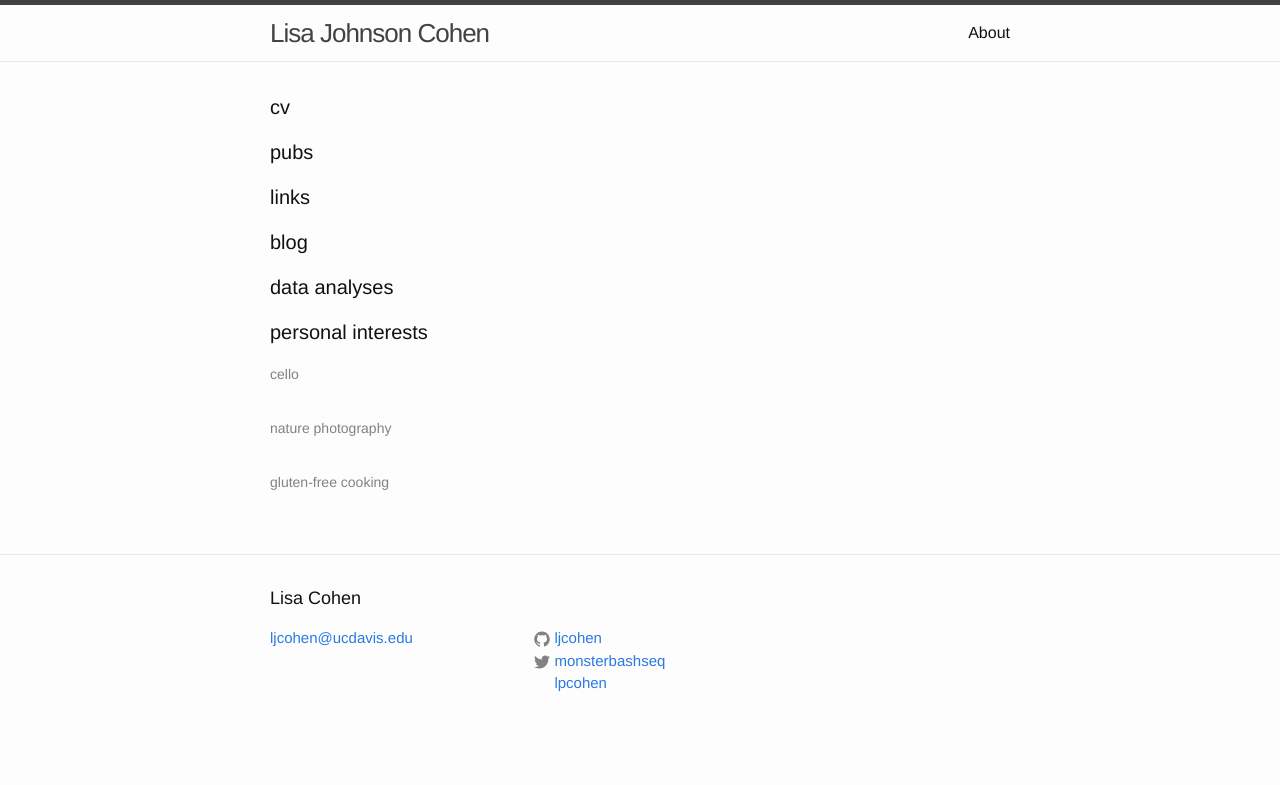
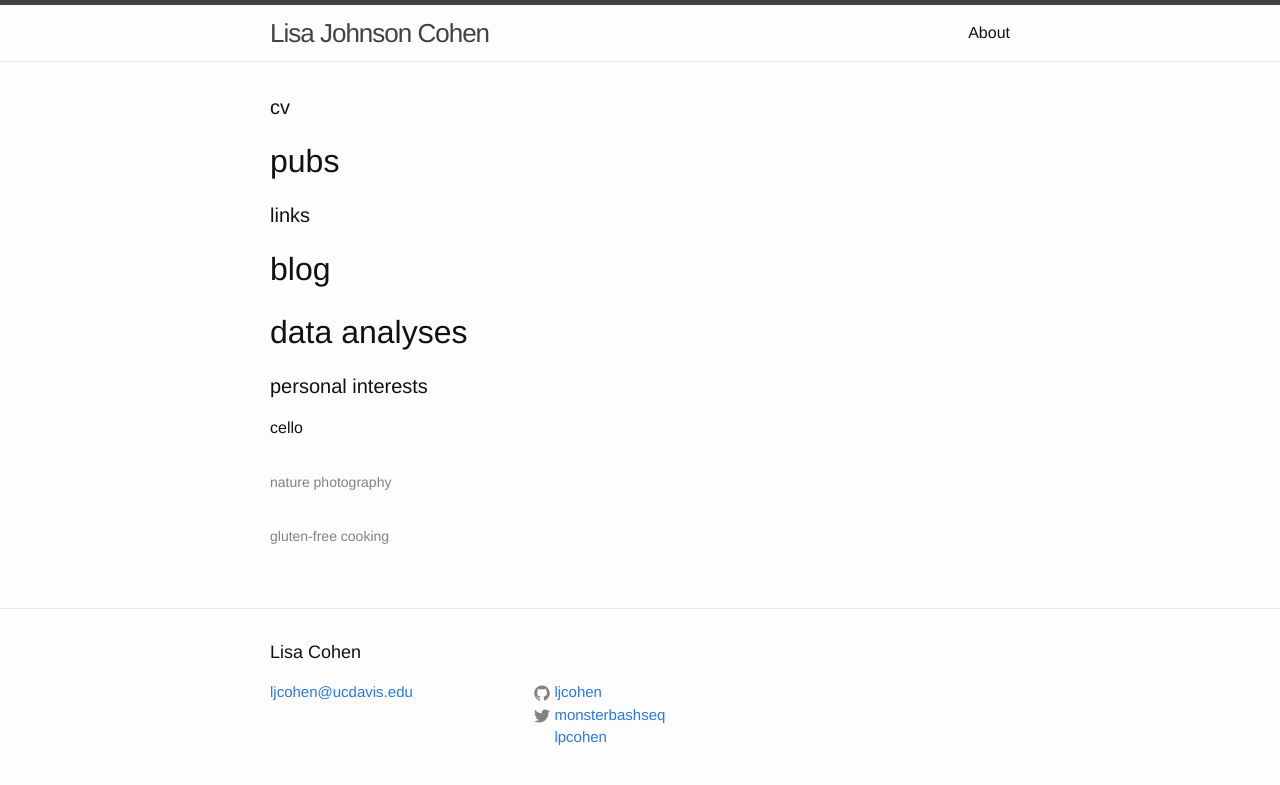
Before and after one commit to johnsolk/ljcohen.github.io_old, a Jekyll site: the page index.html, which Jekyll copies as it is, in a window 1280 px wide. Shown: the top 785 px of the page. Built offline with Jekyll 4.4.1, drawn with Linux system fonts in a browser that asks for light colours.

Commit message:
changed link syntax

```diff
--- a/index.html
+++ b/index.html
@@ -57,14 +57,14 @@
         <div class="home">
 
   <h1 class="page-heading">cv</h1>
-  <h1 class="page-heading" href="https://scholar.google.com/citations?user=o556TggAAAAJ&hl=en">pubs</a></h1>
+  <h1 class="page-link" href="https://scholar.google.com/citations?user=o556TggAAAAJ&hl=en">pubs</a></h1>
   <h1 class="page-heading">links</h1>
-  <h1 class="page-heading" href="https://monsterbashseq.wordpress.com/">blog</a></h1>
-  <h1 class="page-heading" href="/analyses/index.html">data analyses</a></h1>
+  <h1 class="page-link" href="https://monsterbashseq.wordpress.com/">blog</a></h1>
+  <h1 class="page-link" href="/analyses/index.html">data analyses</a></h1>
   <h1 class="page-heading">personal interests</h1>
   <ul class="post-list">
       <li>
-        <span class="post-meta" href="https://flcellogrl.wordpress.com/">cello</a></span>
+        <span class="page-link" href="https://flcellogrl.wordpress.com/">cello</a></span>
       </li>
       <li>
         <span class="post-meta">nature photography</span>
@@ -122,9 +122,10 @@
             </a>
           </li>
           <li>
-            <a href="a href="https://www.flickr.com/photos/lpcohen/"">
+            <a href="a href="https://www.flickr.com/photos/lpcohen/">
               <span class="icon  icon--flickr">
                 <svg viewBox="0 0 16 16">
+                  <path d="M0 500q0-104 73-177t177-73 177 73 73 177-73 177-177 73-177-73-73-177zm552 0q0-104 73-177t177-73 177 73 73 177-73 177-177 73-177-73-73-177z"/>
                 </svg>
               </span>
 
```
